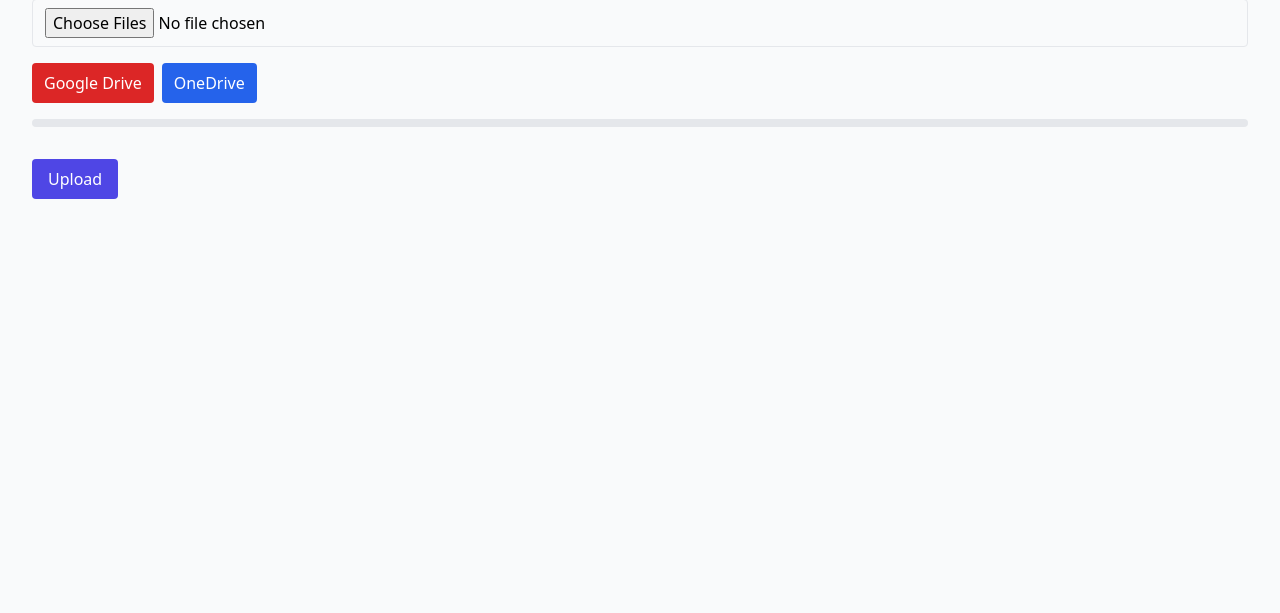
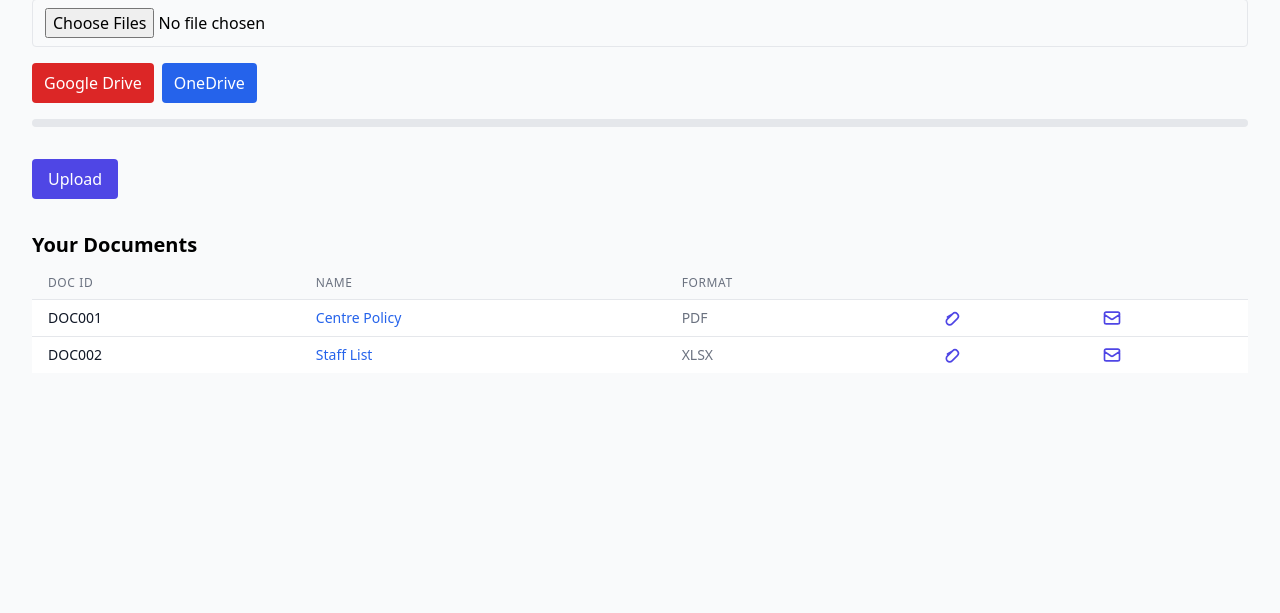
Before and after one commit to ragpark/educational-kyc, a FastAPI app: template templates/documents.html in a window 1280 px wide. Shown: the part 145-758 px from the top of the page. Run offline with FastAPI, Linux system fonts and the light colour scheme; the template is opened without the code that fills it, so the values that code supplies are empty; some libraries are stand-ins or nearby versions.

Commit message:
Display documents in table with action icons

```diff
--- a/templates/documents.html
+++ b/templates/documents.html
@@ -20,17 +20,81 @@
     <button type="submit" class="bg-indigo-600 text-white px-4 py-2 rounded">Upload</button>
 </form>
 
-{% if documents %}
 <h2 class="text-xl font-semibold mt-8 mb-2">Your Documents</h2>
-<ul class="list-disc ml-6">
-{% for doc in documents %}
-    <li>
-        <a href="/static/uploads/{{ doc.stored_name }}" class="text-blue-600 hover:underline">{{ doc.name }}</a>
-        <span class="text-gray-500 text-sm">uploaded {{ doc.uploaded_at }}</span>
-    </li>
-{% endfor %}
-</ul>
-{% endif %}
+<div class="overflow-x-auto">
+    <table class="min-w-full bg-white divide-y divide-gray-200">
+        <thead class="bg-gray-50">
+            <tr>
+                <th class="px-4 py-2 text-left text-xs font-medium text-gray-500 uppercase tracking-wider">Doc ID</th>
+                <th class="px-4 py-2 text-left text-xs font-medium text-gray-500 uppercase tracking-wider">Name</th>
+                <th class="px-4 py-2 text-left text-xs font-medium text-gray-500 uppercase tracking-wider">Format</th>
+                <th class="px-4 py-2"></th>
+                <th class="px-4 py-2"></th>
+            </tr>
+        </thead>
+        <tbody class="bg-white divide-y divide-gray-200">
+            {% for doc in documents %}
+            <tr>
+                <td class="px-4 py-2 text-sm text-gray-900">{{ loop.index }}</td>
+                <td class="px-4 py-2 text-sm"><a href="/static/uploads/{{ doc.stored_name }}" class="text-blue-600 hover:underline">{{ doc.name }}</a></td>
+                <td class="px-4 py-2 text-sm text-gray-500">{{ doc.name.split('.')[-1].upper() }}</td>
+                <td class="px-4 py-2 text-center">
+                    <a href="#" title="Attach to application" class="text-indigo-600 hover:text-indigo-900">
+                        <svg xmlns="http://www.w3.org/2000/svg" class="h-5 w-5" fill="none" viewBox="0 0 24 24" stroke="currentColor">
+                            <path stroke-linecap="round" stroke-linejoin="round" stroke-width="2" d="M15.172 7l-6.364 6.364a4 4 0 105.656 5.656l6.364-6.364a4 4 0 00-5.656-5.656L9 10.828" />
+                        </svg>
+                    </a>
+                </td>
+                <td class="px-4 py-2 text-center">
+                    <a href="#" title="Share by email" class="text-indigo-600 hover:text-indigo-900">
+                        <svg xmlns="http://www.w3.org/2000/svg" class="h-5 w-5" fill="none" viewBox="0 0 24 24" stroke="currentColor">
+                            <path stroke-linecap="round" stroke-linejoin="round" stroke-width="2" d="M3 8l7.89 5.26a2 2 0 002.22 0L21 8M5 19h14a2 2 0 002-2V7a2 2 0 00-2-2H5a2 2 0 00-2 2v10a2 2 0 002 2z" />
+                        </svg>
+                    </a>
+                </td>
+            </tr>
+            {% endfor %}
+            <tr>
+                <td class="px-4 py-2 text-sm text-gray-900">DOC001</td>
+                <td class="px-4 py-2 text-sm text-blue-600 hover:underline">Centre Policy</td>
+                <td class="px-4 py-2 text-sm text-gray-500">PDF</td>
+                <td class="px-4 py-2 text-center">
+                    <a href="#" title="Attach to application" class="text-indigo-600 hover:text-indigo-900">
+                        <svg xmlns="http://www.w3.org/2000/svg" class="h-5 w-5" fill="none" viewBox="0 0 24 24" stroke="currentColor">
+                            <path stroke-linecap="round" stroke-linejoin="round" stroke-width="2" d="M15.172 7l-6.364 6.364a4 4 0 105.656 5.656l6.364-6.364a4 4 0 00-5.656-5.656L9 10.828" />
+                        </svg>
+                    </a>
+                </td>
+                <td class="px-4 py-2 text-center">
+                    <a href="#" title="Share by email" class="text-indigo-600 hover:text-indigo-900">
+                        <svg xmlns="http://www.w3.org/2000/svg" class="h-5 w-5" fill="none" viewBox="0 0 24 24" stroke="currentColor">
+                            <path stroke-linecap="round" stroke-linejoin="round" stroke-width="2" d="M3 8l7.89 5.26a2 2 0 002.22 0L21 8M5 19h14a2 2 0 002-2V7a2 2 0 00-2-2H5a2 2 0 00-2 2v10a2 2 0 002 2z" />
+                        </svg>
+                    </a>
+                </td>
+            </tr>
+            <tr>
+                <td class="px-4 py-2 text-sm text-gray-900">DOC002</td>
+                <td class="px-4 py-2 text-sm text-blue-600 hover:underline">Staff List</td>
+                <td class="px-4 py-2 text-sm text-gray-500">XLSX</td>
+                <td class="px-4 py-2 text-center">
+                    <a href="#" title="Attach to application" class="text-indigo-600 hover:text-indigo-900">
+                        <svg xmlns="http://www.w3.org/2000/svg" class="h-5 w-5" fill="none" viewBox="0 0 24 24" stroke="currentColor">
+                            <path stroke-linecap="round" stroke-linejoin="round" stroke-width="2" d="M15.172 7l-6.364 6.364a4 4 0 105.656 5.656l6.364-6.364a4 4 0 00-5.656-5.656L9 10.828" />
+                        </svg>
+                    </a>
+                </td>
+                <td class="px-4 py-2 text-center">
+                    <a href="#" title="Share by email" class="text-indigo-600 hover:text-indigo-900">
+                        <svg xmlns="http://www.w3.org/2000/svg" class="h-5 w-5" fill="none" viewBox="0 0 24 24" stroke="currentColor">
+                            <path stroke-linecap="round" stroke-linejoin="round" stroke-width="2" d="M3 8l7.89 5.26a2 2 0 002.22 0L21 8M5 19h14a2 2 0 002-2V7a2 2 0 00-2-2H5a2 2 0 00-2 2v10a2 2 0 002 2z" />
+                        </svg>
+                    </a>
+                </td>
+            </tr>
+        </tbody>
+    </table>
+</div>
 
 <div id="uploadResult" class="mt-4 text-sm"></div>
 
```
